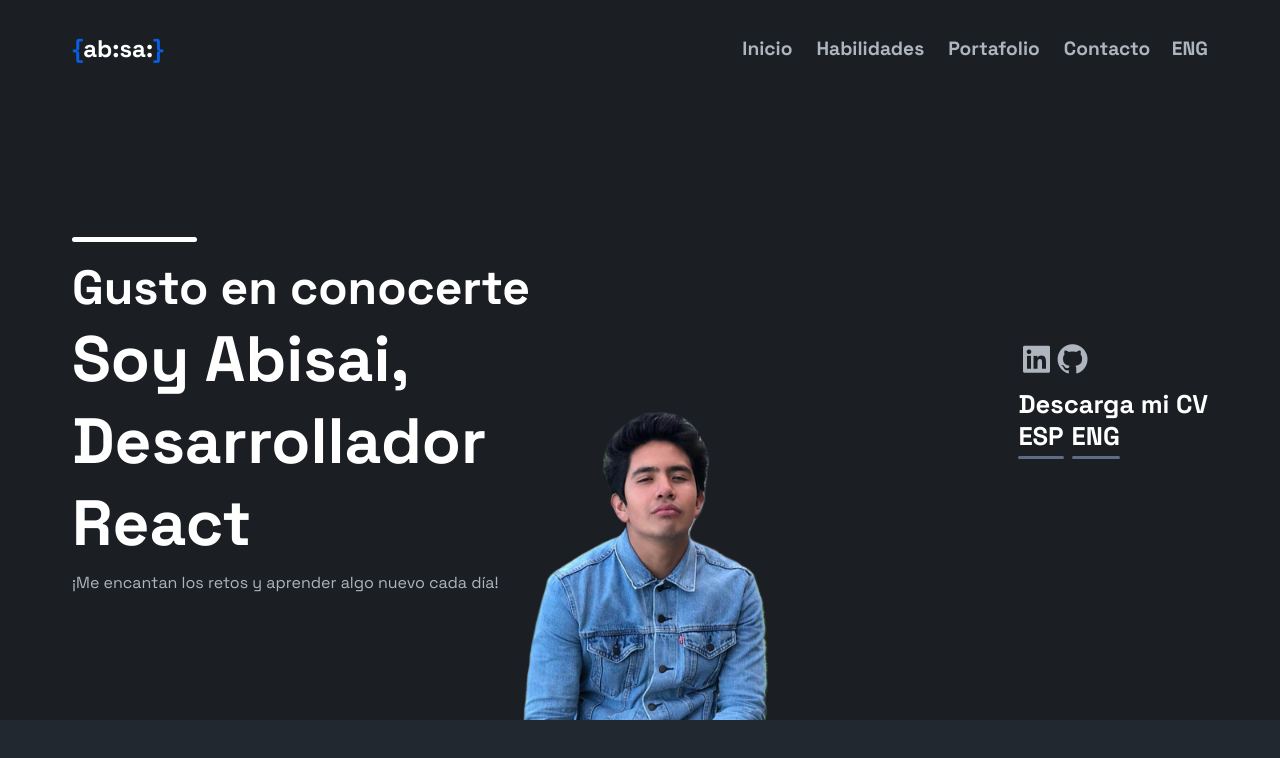
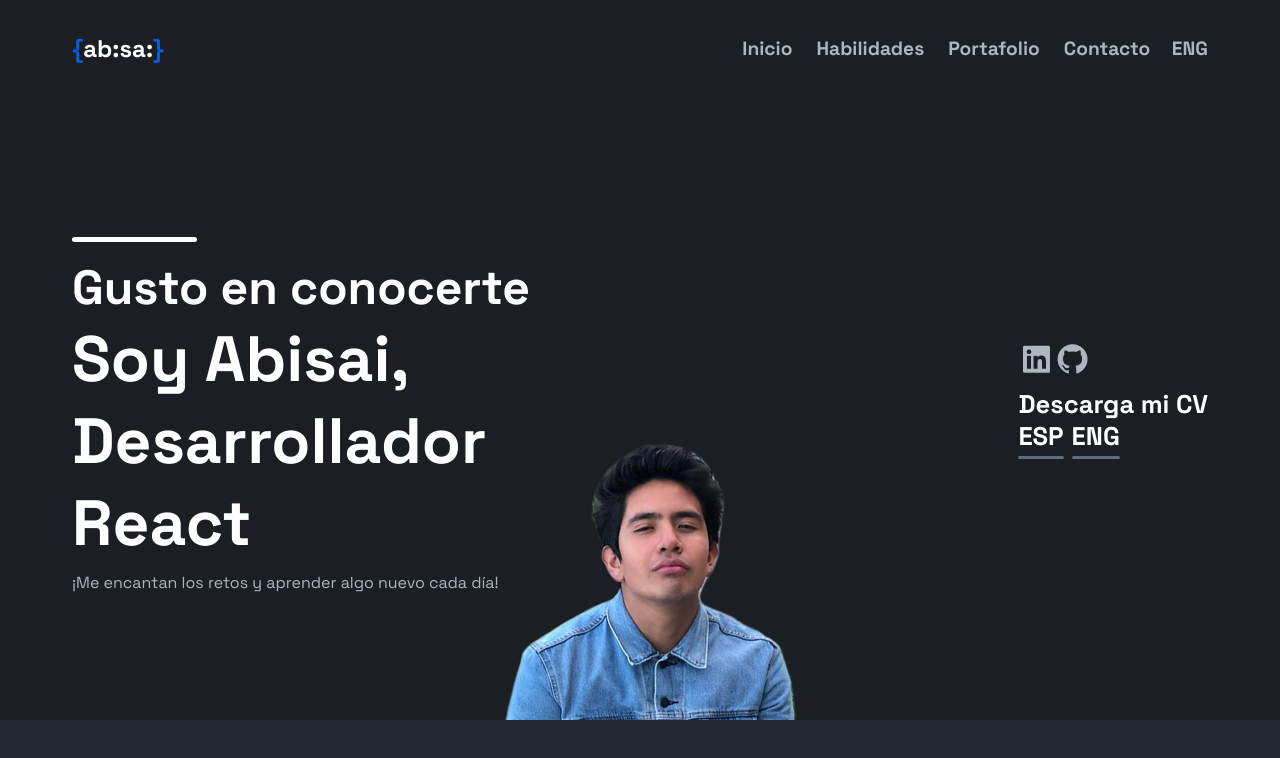
Before and after one commit to abisaidev-hub/React-Portfolio, a React (Vite) app: page / in a window 1280 px wide. Shown: the top 758 px of the page. Built offline with nearby package versions, Linux system fonts and the light colour scheme.

Commit message:
v0.4.1 Minor visual bugs fixed

```diff
--- a/src/App.css
+++ b/src/App.css
@@ -384,6 +384,7 @@ nav{
   align-items: center;
   gap: 1rem;
   width: 100%;
+  max-width: 1200px;
 }
 
 .home__profile-picture img{
@@ -955,20 +956,22 @@ nav{
 
   .home__profile-picture{
     position: absolute;
-    bottom: 2rem;
+    /*bottom: 2rem;
+    height: 100%;*/
+    gap: 30vh;
     width: 90%;
-    height: 50%;
+    flex-direction: column-reverse;
+    align-items: center;
     z-index: -1;
-    max-width: 1200px;
   }
 
   .home__profile-picture img{
-    height: 100%;
-    width: auto;
+    height: 500px;
+    width: fit-content;
   }
 
   .home__profile-picture p{
-    display: none;
+    visibility: hidden;
   }
 
   /* About me */
```
